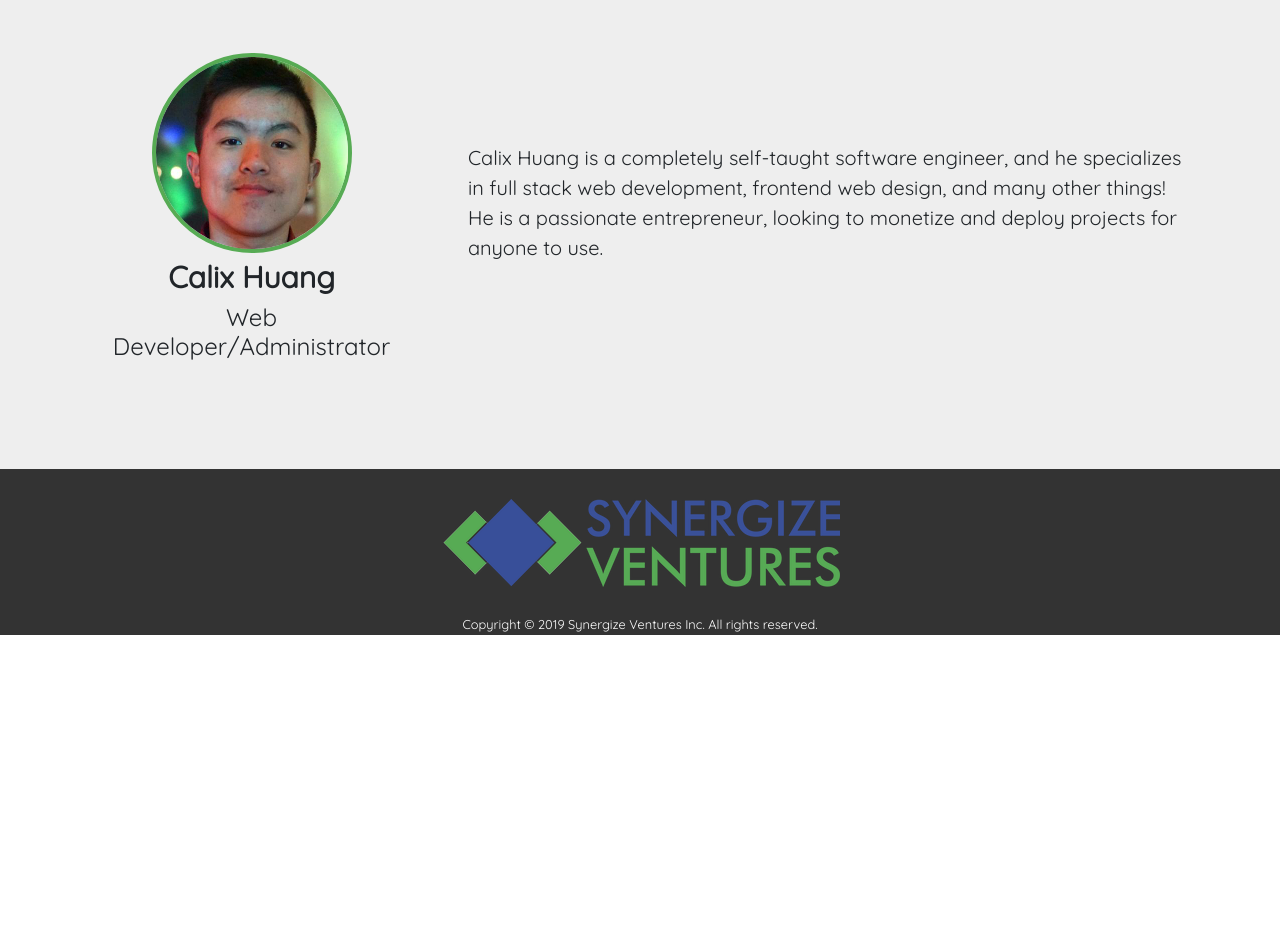
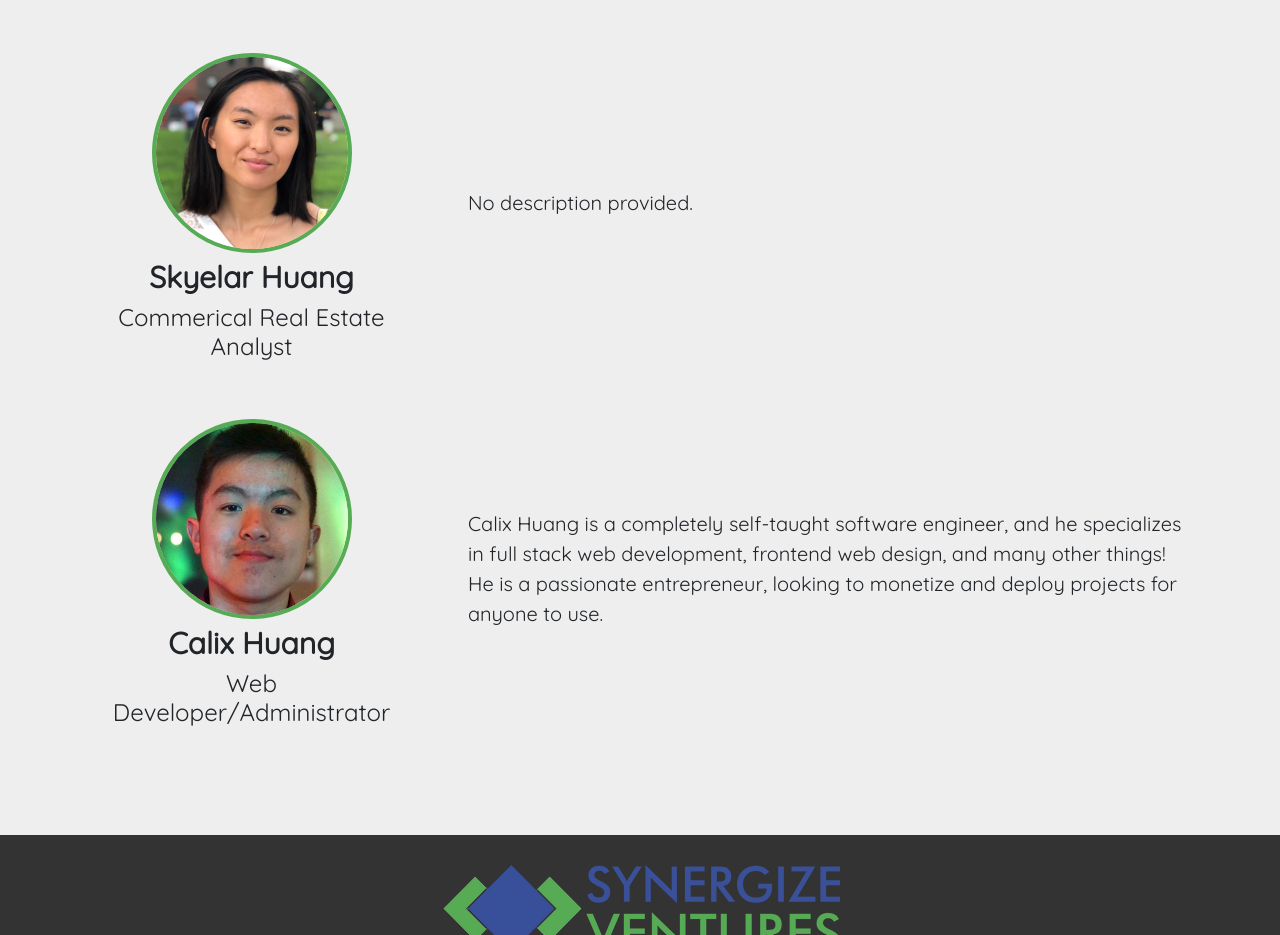
Before and after one commit to calixo888/synergize-ventures, a website: page our-team.html in a window 1280 px wide. Shown: the part 875-1810 px from the top of the page. Before the commit the page ends 1510 px from the top, so only its background shows below. Drawn offline with nearby package versions, Linux system fonts and the light colour scheme.

Commit message:
added skylear + fixed typos

```diff
--- a/our-team.html
+++ b/our-team.html
@@ -82,6 +82,20 @@
           <div class="team-grid-item">
             <div>
               <div class="picture-container">
+                <img class="picture about-picture-3" src="./static/img/people/skyelar.jpeg" alt="Skyelar Huang" style="zoom: 25%;">
+              </div>
+              <h3 class="sub-header">Skyelar Huang</h3>
+              <h4>Commerical Real Estate Analyst</h4>
+            </div>
+            <div>
+              <p>
+                No description provided.
+              </p>
+            </div>
+          </div>
+          <div class="team-grid-item">
+            <div>
+              <div class="picture-container">
                 <img class="picture about-picture-3" src="./static/img/people/calix.jpg" alt="Calix Huang" style="zoom: 50%; transform: translate(-630px, -200px);">
               </div>
               <h3 class="sub-header">Calix Huang</h3>
```
Also changed, not shown: deals/c-street.html (+1 -1 lines), static/img/people/skyelar.jpeg (added).
